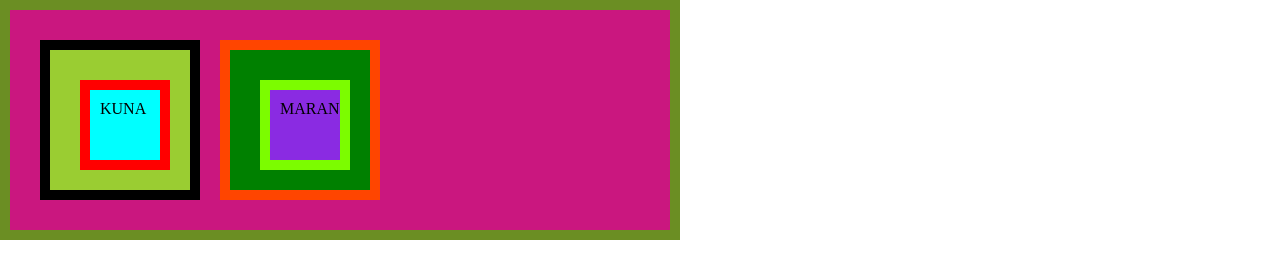
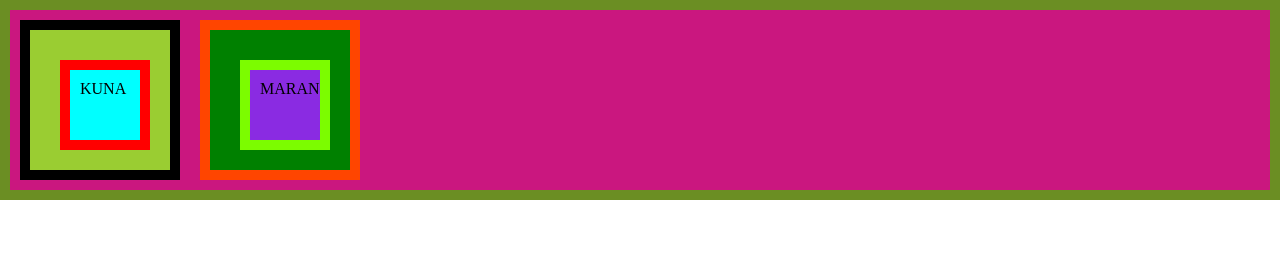
Before and after one commit to AKunavel/padding, a plain HTML site: page index.html in a window 1280 px wide. Drawn offline with Linux system fonts and the light colour scheme.

Commit message:
Update index.css

```diff
--- a/index.css
+++ b/index.css
@@ -43,6 +43,5 @@ body{
     display: flex;
     border: 10px solid olivedrab;
     background-color: rgb(202, 23, 127);
-    margin-right: 600px;
-    padding: 20px;
+
 }
```
